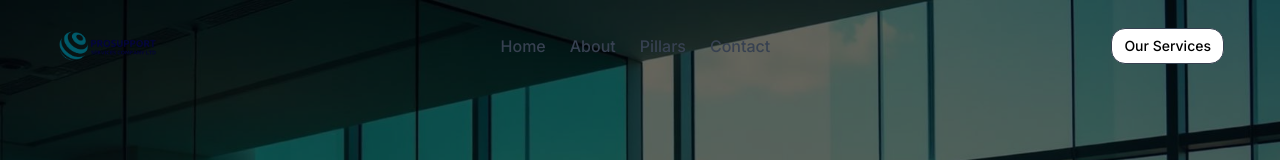
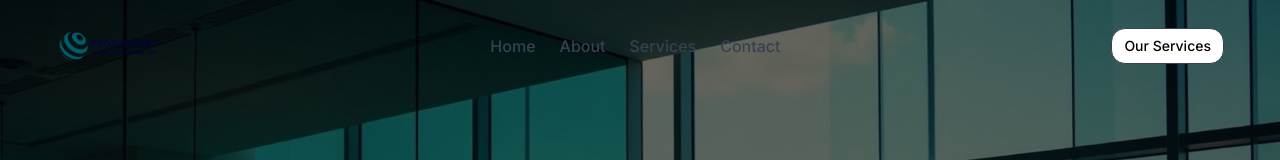
Before and after one commit to mckenzie-81/prosupport, a React (Vite) app: page / in a window 1280 px wide. Shown: the top 160 px of the page. Built offline with nearby package versions, Linux system fonts and the light colour scheme.

Commit message:
refactor Navigation component to use 'to' for nav items and streamline menu toggle functions

```diff
--- a/src/components/Navigation.tsx
+++ b/src/components/Navigation.tsx
@@ -1,4 +1,3 @@
-
 import { useState, useEffect } from "react";
 import { Button } from "@/components/ui/button";
 import { Menu, X } from "lucide-react";
@@ -18,11 +17,14 @@ const Navigation = () => {
   }, []);
 
   const navItems = [
-    { href: "/", label: "Home" },
-    { href: "/about", label: "About" },
-    { href: "/#services", label: "Pillars" },
-    { href: "/#contact", label: "Contact" },
+    { to: "/#home", label: "Home" },
+    { to: "/#about", label: "About" },
+    { to: "/#services", label: "Services" },
+    { to: "/#contact", label: "Contact" },
   ];
+
+  const toggleMenu = () => setIsOpen(!isOpen);
+  const closeMenu = () => setIsOpen(false);
 
   return (
     <header
@@ -48,8 +50,8 @@ const Navigation = () => {
           <div className="hidden md:flex items-center space-x-6">
             {navItems.map((item) => (
               <NavLink
-                key={item.href}
-                to={item.href}
+                key={item.to}
+                to={item.to}
                 className="text-gray-700 hover:text-primary-teal transition-colors duration-300 font-medium"
               >
                 {item.label}
@@ -69,7 +71,7 @@ const Navigation = () => {
           {/* Mobile Menu Button */}
           <button
             className="md:hidden p-2"
-            onClick={() => setIsOpen(!isOpen)}
+            onClick={toggleMenu}
             aria-label="Toggle menu"
           >
             {isOpen ? <X className="h-6 w-6" /> : <Menu className="h-6 w-6" />}
@@ -82,15 +84,15 @@ const Navigation = () => {
             <div className="flex flex-col space-y-3">
               {navItems.map((item) => (
                 <NavLink
-                  key={item.href}
-                  to={item.href}
+                  key={item.to}
+                  to={item.to}
                   className="text-gray-700 hover:text-primary-teal py-2 rounded-md text-center font-medium"
-                  onClick={() => setIsOpen(false)}
+                  onClick={closeMenu}
                 >
                   {item.label}
                 </NavLink>
               ))}
-                <Link to="/services" className="w-full" onClick={() => setIsOpen(false)}>
+                <Link to="/services" className="w-full" onClick={closeMenu}>
                     <Button variant="outline" className="w-full mt-2 text-gray-800 border-gray-400">
                         Our Services
                     </Button>
```
